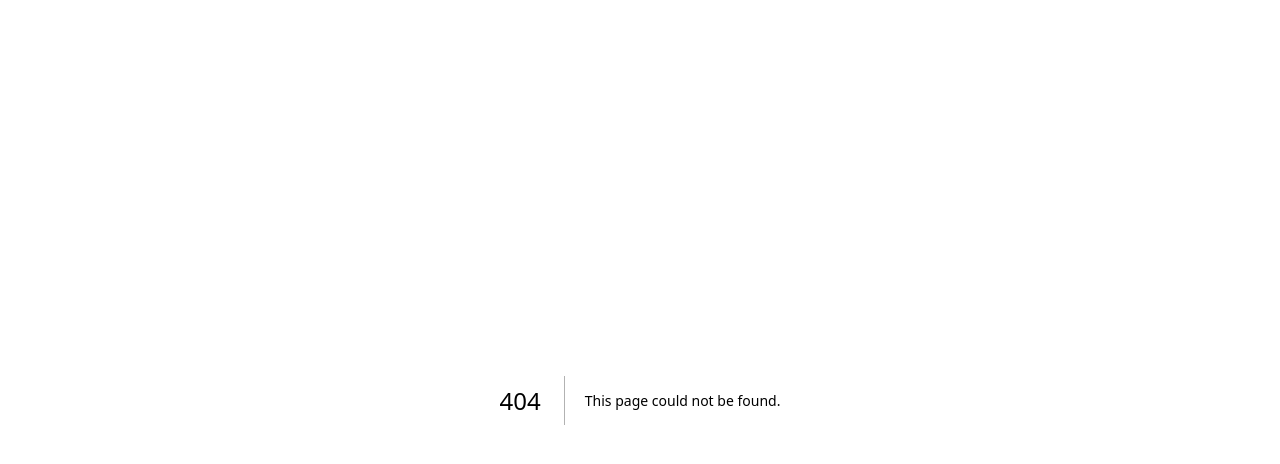
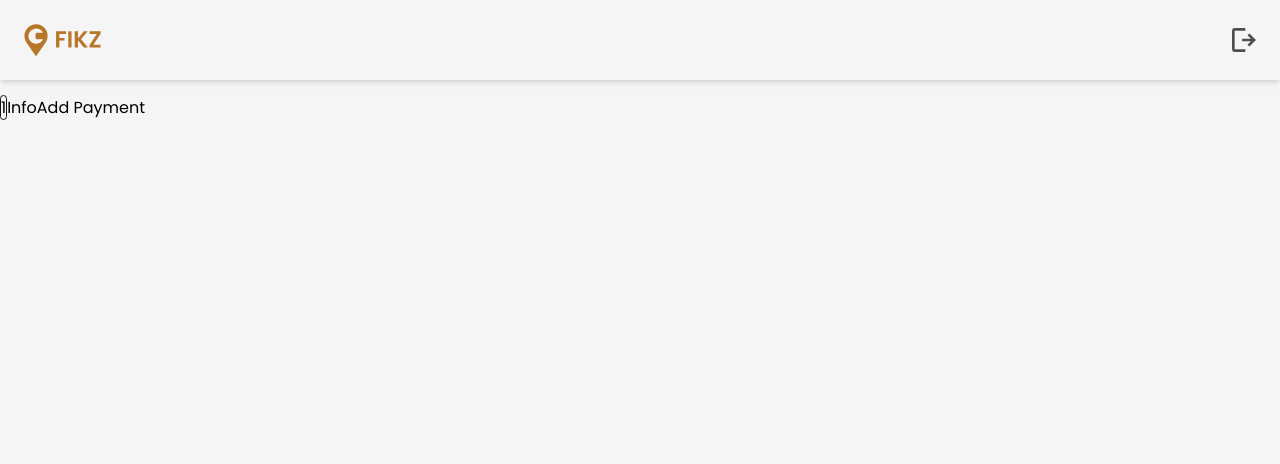
Before and after one commit to Fiver-Projects/fikz, a Next.js app: page /contractorInfo in a window 1280 px wide. Before the commit this address had no page. Shown: the top 464 px of the page. Built offline with nearby package versions, Linux system fonts and the light colour scheme.

Commit message:
Add Navbar and Contractor Info page, update layout and remove login page

```diff
--- /dev/null
+++ b/app/components/Navbar.jsx
@@ -0,0 +1,12 @@
+import React from "react"
+
+const Navbar = () => {
+    return (
+        <nav className='p-6 mb-4 flex justify-between items-center shadow-md'>
+            <img className='h-8' src='/logo.svg' alt='fikz' />
+            <img className='h-6' src='/logout.svg' alt='logout' />
+        </nav>
+    )
+}
+
+export default Navbar
--- /dev/null
+++ b/app/contractorInfo/page.jsx
@@ -0,0 +1,17 @@
+import React from "react"
+
+const page = () => {
+    return (
+        <section>
+            <div>
+                <button>
+                    <span className='h-4 w-4 rounded-full border border-fikz-black'>1</span>
+                    <span>Info</span>
+                </button>
+                <button>Add Payment</button>
+            </div>
+        </section>
+    )
+}
+
+export default page
--- a/app/layout.jsx
+++ b/app/layout.jsx
@@ -1,5 +1,6 @@
 import { Poppins } from "next/font/google"
 import "./globals.css"
+import Navbar from "./components/Navbar"
 
 const poppins = Poppins({ subsets: ["latin"], weight: ["400", "500", "600", "700"] })
 
@@ -14,7 +15,10 @@ export default function RootLayout({ children }) {
             <head>
                 <link rel='icon' href='/logo.svg' />
             </head>
-            <body className={poppins.className}>{children}</body>
+            <body className={poppins.className}>
+                <Navbar />
+                {children}
+            </body>
         </html>
     )
 }
--- a/app/login/page.jsx
+++ /dev/null
@@ -1,35 +0,0 @@
-import React from "react"
-
-const page = () => {
-    return (
-        <section className='bg-white min-h-screen h-full w-full flex justify-center items-center'>
-            <div className='border shadow-lg shadow-black/20 min-h-[600px] max-w-[500px] w-full flex flex-col justify-center items-center gap-5 p-8 m-4 sm:m-2'>
-                <img className='h-12' src='/logo.svg' alt='fikz-logo' />
-                <h1 className='text-lg font-bold text-fikz-gray-strong'>Login to your Account</h1>
-                <form className='w-full flex flex-col gap-2'>
-                    <input type='Email' placeholder='email' className='text-sm outline-none border border-fikz-gray-light/20 focus:border-fikz-gray-light hover:border-fikz-gray-light active:border-fikz-gray-light p-4 rounded-xl w-full' />
-                    <input type='Password' placeholder='password' className='text-sm outline-none border border-fikz-gray-light/20 focus:border-fikz-gray-light hover:border-fikz-gray-light active:border-fikz-gray-light p-4 rounded-xl w-full' />
-                    <input type='submit' value='Login' className='mt-2 text-white outline-none cursor-pointer bg-fikz-brown focus:bg-fikz-yellow hover:bg-fikz-yellow active:bg-fikz-yellow p-4 rounded-xl w-full' />
-                </form>
-                <h6 className='text-sm text-fikz-gray-light'>-Or login with-</h6>
-                <div className='flex justify-center items-center gap-3'>
-                    <button className=' outline-none cursor-pointer focus:bg-fikz-bg hover:bg-fikz-bg active:bg-fikz-bg py-4 px-6 sm:px-12 rounded-xl w-full border border-fikz-gray-light/20'>
-                        <img className='h-8' src='/google.svg' alt='google-logo' />
-                    </button>
-                    <button className=' outline-none cursor-pointer focus:bg-fikz-bg hover:bg-fikz-bg active:bg-fikz-bg py-4 px-6 sm:px-12 rounded-xl w-full border border-fikz-gray-light/20'>
-                        <img className='h-7' src='/fb.svg' alt='fb-logo' />
-                    </button>
-                    <button className=' outline-none cursor-pointer focus:bg-fikz-bg hover:bg-fikz-bg active:bg-fikz-bg py-4 px-6 sm:px-12 rounded-xl w-full border border-fikz-gray-light/20'>
-                        <img className='h-7' src='/apple.svg' alt='apple-logo' />
-                    </button>
-                </div>
-                <div className='flex justify-center items-center gap-5'>
-                    <h6 className='text-sm text-fikz-gray-light'>Don’t have an account?</h6>
-                    <button className='text-sm text-fikz-brown'>Sign Up</button>
-                </div>
-            </div>
-        </section>
-    )
-}
-
-export default page
--- a/tailwind.config.js
+++ b/tailwind.config.js
@@ -4,7 +4,7 @@ module.exports = {
     theme: {
         extend: {
             colors: {
-                "fikz-brown": "#B77729",
+                "fikz-black": "#131313",
                 "fikz-yellow": "#F6C61A",
                 "fikz-bg": "#F5F5F5",
                 "fikz-gray-strong": "#333333",
```
Also changed, not shown: public/logout.svg (added).
